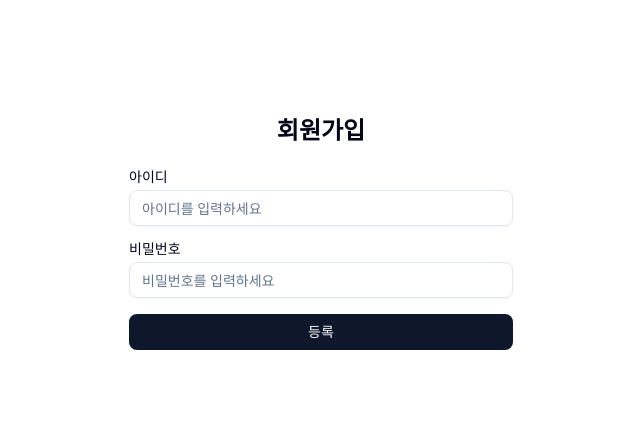
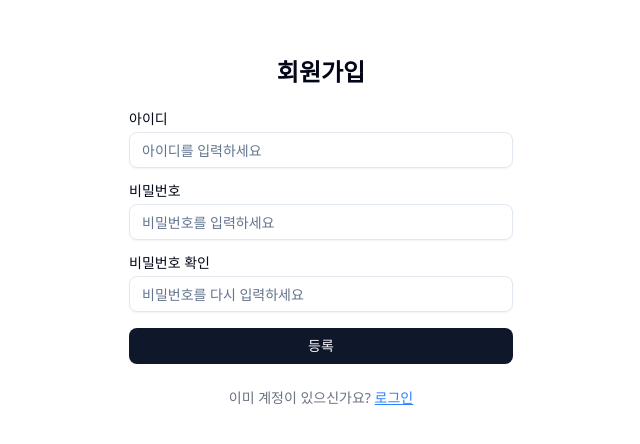
Before and after one commit to solbi0802/clip-n-keep, a Next.js app: page /signup in a window 1280 px wide. Shown: the part 168-612 px from the top of the page, without its empty margins (319-959 px from the left). Built offline with nearby package versions, Linux system fonts and the light colour scheme.

Commit message:
feat: 로그인/회원가입에 공통으로 사용할 form 컴포넌트 생성

```diff
--- a/src/app/login/page.tsx
+++ b/src/app/login/page.tsx
@@ -1,21 +1,16 @@
 "use client";
+import { AuthFormLayout } from "@/components/auth/AuthFormLayout";
 import { LabeledInput } from "@/components/common/LabeledInput";
 import { Button } from "@/components/ui/button";
-import Link from "next/link";
 
 const Login = () => {
   return (
-    <main className="flex flex-col items-center justify-center min-h-screen px-4">
-      <section
-        className="w-full max-w-sm space-y-6"
-        aria-labelledby="login-heading"
+    <AuthFormLayout
+      title="로그인"
+      footerText="아직 계정이 없으신가요?"
+      footerLinkText="회원가입"
+      footerLinkHref="/signup"
     >
-        <header>
-          <h2 id="login-heading" className="text-2xl font-semibold text-center">
-            로그인
-          </h2>
-        </header>
-        <form className="space-y-4">
       <LabeledInput
         label={"아이디"}
         id={"id"}
@@ -39,17 +34,7 @@ const Login = () => {
       >
         로그인
       </Button>
-        </form>
-        <footer>
-          <p className="text-sm text-center text-gray-500">
-            아직 계정이 없으신가요?{" "}
-            <Link href="/signup" className="text-blue-500 underline">
-              회원가입
-            </Link>
-          </p>
-        </footer>
-      </section>
-    </main>
+    </AuthFormLayout>
   );
 };
 
--- a/src/app/signup/page.tsx
+++ b/src/app/signup/page.tsx
@@ -1,20 +1,16 @@
 "use client";
 import { LabeledInput } from "@/components/common/LabeledInput";
 import { Button } from "@/components/ui/button";
+import { AuthFormLayout } from "@/components/auth/AuthFormLayout";
 
 const Signup = () => {
   return (
-    <main className="flex flex-col items-center justify-center min-h-screen px-4">
-      <section
-        className="w-full max-w-sm space-y-6"
-        aria-labelledby="login-heading"
+    <AuthFormLayout
+      title="회원가입"
+      footerText="이미 계정이 있으신가요?"
+      footerLinkText="로그인"
+      footerLinkHref="/login"
     >
-        <header>
-          <h2 id="login-heading" className="text-2xl font-semibold text-center">
-            회원가입
-          </h2>
-        </header>
-        <form className="space-y-4">
       <LabeledInput
         label={"아이디"}
         id={"id"}
@@ -29,6 +25,13 @@ const Signup = () => {
         placeholder="비밀번호를 입력하세요"
         required
       ></LabeledInput>
+      <LabeledInput
+        label="비밀번호 확인"
+        id="confirm-password"
+        type="password"
+        placeholder="비밀번호를 다시 입력하세요"
+        required
+      />
       <Button
         type="submit"
         className="w-full"
@@ -38,9 +41,7 @@ const Signup = () => {
       >
         등록
       </Button>
-        </form>
-      </section>
-    </main>
+    </AuthFormLayout>
   );
 };
 
--- /dev/null
+++ b/src/components/auth/AuthFormLayout.tsx
@@ -0,0 +1,44 @@
+import Link from "next/link";
+
+interface AuthFormLayoutProps {
+  title: string;
+  children: React.ReactNode;
+  footerText?: string;
+  footerLinkText?: string;
+  footerLinkHref?: string;
+}
+
+export const AuthFormLayout = ({
+  title,
+  children,
+  footerText,
+  footerLinkText,
+  footerLinkHref,
+}: AuthFormLayoutProps) => {
+  return (
+    <main className="flex flex-col items-center justify-center min-h-screen px-4">
+      <section
+        className="w-full max-w-sm space-y-6"
+        aria-labelledby="auth-title"
+      >
+        <header>
+          <h2 id="auth-title" className="text-2xl font-semibold text-center">
+            {title}
+          </h2>
+        </header>
+
+        <form className="space-y-4">{children}</form>
+        {footerText && footerLinkText && footerLinkHref && (
+          <footer>
+            <p className="text-sm text-center text-gray-500">
+              {footerText}{" "}
+              <Link href={footerLinkHref} className="text-blue-500 underline">
+                {footerLinkText}
+              </Link>
+            </p>
+          </footer>
+        )}
+      </section>
+    </main>
+  );
+};
```
Lines whose indentation alone changed are shown as unchanged.
